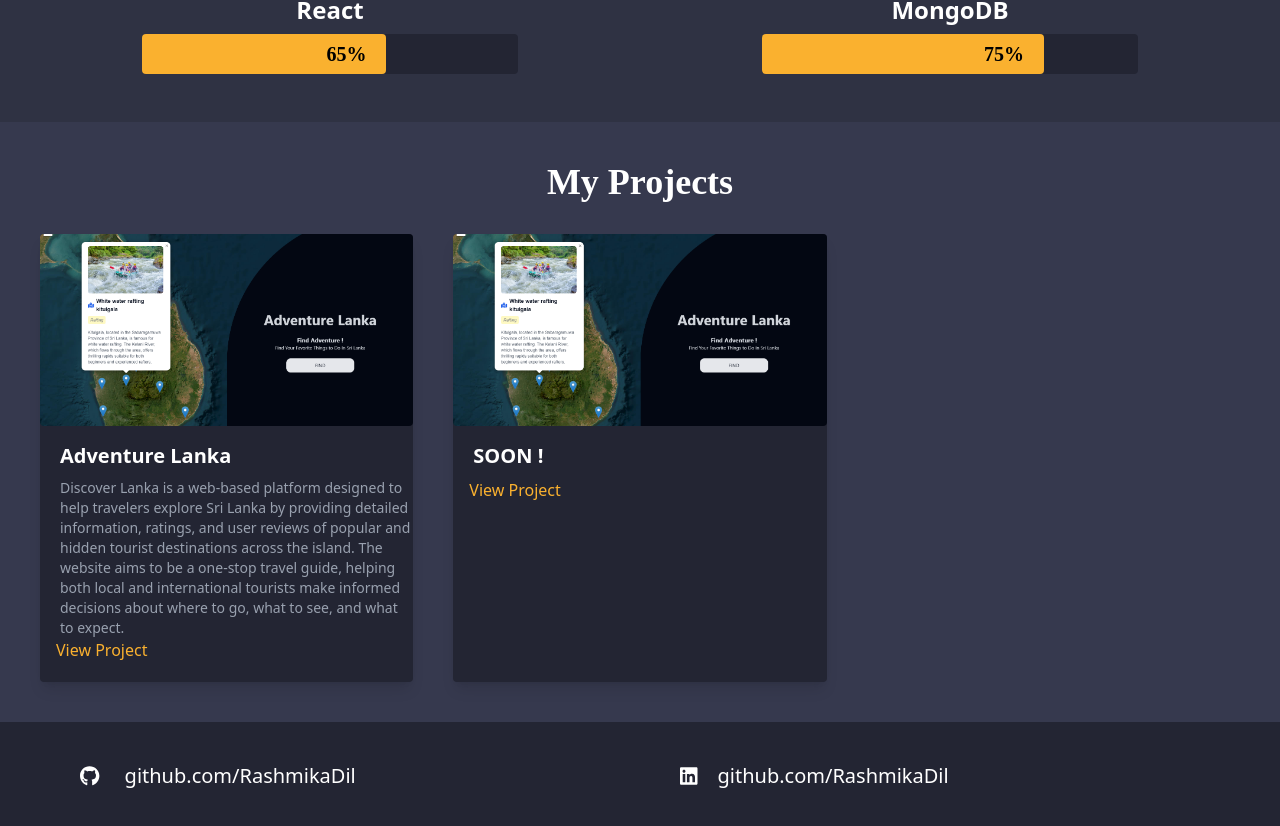
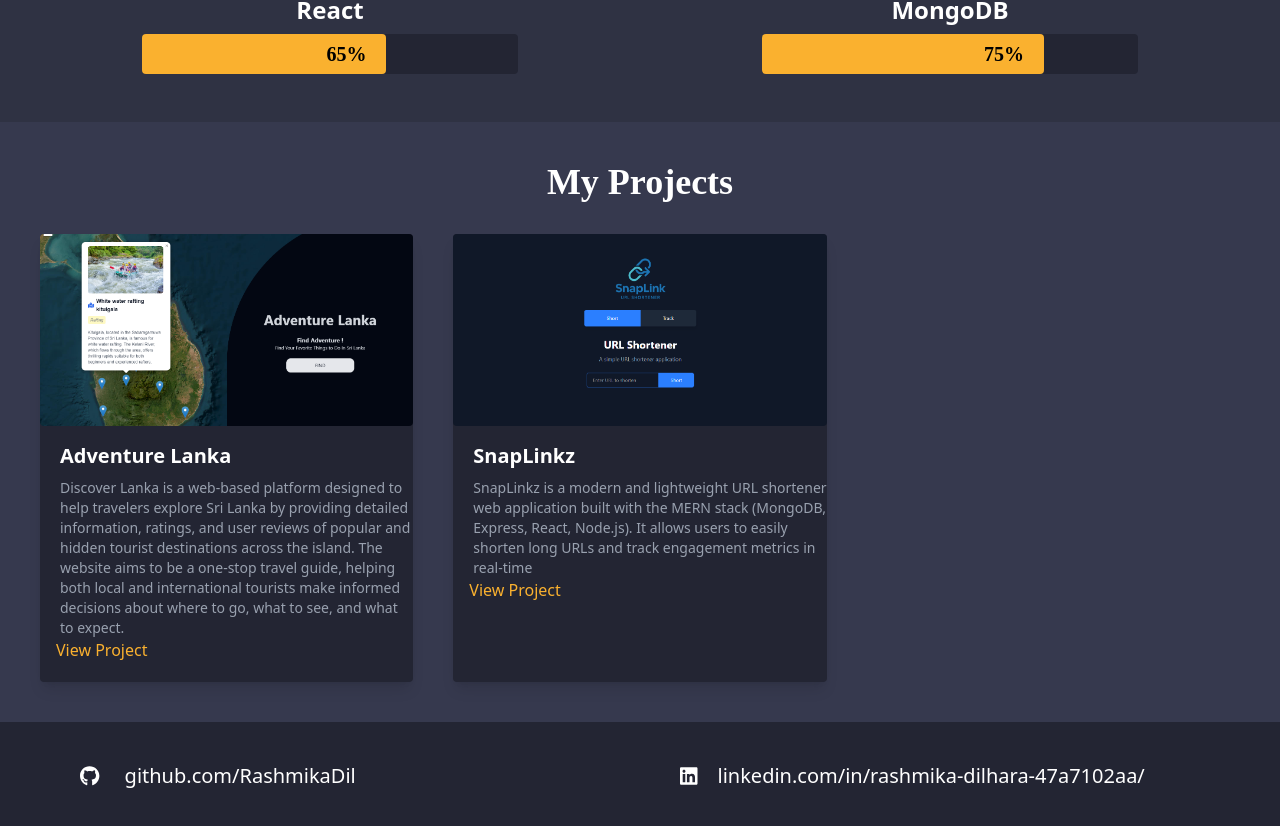
Before and after one commit to RashmikaDil/Dilhara_por, a React (Vite) app: page / in a window 1280 px wide. Shown: the part 1538-2364 px from the top of the page. Built offline with nearby package versions, Linux system fonts and the light colour scheme; a web font is replaced by a local one.

Commit message:
added scroll animation

```diff
--- a/src/App.jsx
+++ b/src/App.jsx
@@ -5,8 +5,27 @@ import About from './components/About'
 import Skills from './components/Skills'
 import Projects from './components/Projects'
 import Footer from './components/Footer'
+import { useRef } from 'react'
 
 function App() {
+
+  const sectionRef1 = useRef(null);
+  const sectionRef2 = useRef(null);
+  const sectionRef3 = useRef(null);
+
+  const handleScroll = (page) =>{
+    if( page==='about'
+    ){
+sectionRef1.current?.scrollIntoView({ behavior: 'smooth' });
+    }else if(page==='skills'){
+      sectionRef2.current?.scrollIntoView({ behavior: 'smooth' });
+    }else if(page==='projects'
+    ){
+      sectionRef3.current?.scrollIntoView({ behavior: 'smooth' });
+    }
+
+
+  }
 
   return (
     <>
@@ -28,10 +47,10 @@ function App() {
 
        <div className='flex  p-10 justify-center h-auto w-full text-text'>
         <ul className='flex gap-5 cursor-pointer transition-all  justify-center  text-lg font-semibold'>
-          <li className='hover:text-special transition-all' >About</li>
-          <li className='hover:text-special transition-all'>Skills</li>
-          <li className='hover:text-special transition-all'>Projects</li>
-          <li className='hover:text-special transition-all'>Contact</li>
+          <li className='hover:text-special transition-all' onClick={() => handleScroll('about')} >About</li>
+          <li className='hover:text-special transition-all' onClick={() => handleScroll('skills')}>Skills</li>
+          <li className='hover:text-special transition-all' onClick={() => handleScroll('projects')}>Projects</li>
+          <li className='hover:text-special transition-all' >Contact</li>
         </ul>
 
 
@@ -49,13 +68,17 @@ function App() {
 
 
     </div>
-
+    <div ref={sectionRef1} >
 <About/>
+</div>
 <div className='w-full md:h-0 h-[800px] bg-secondary '></div>
-
+<div ref={sectionRef2} >
 <Skills/>
+</div>
+<div ref={sectionRef3} >
 <Projects/>
-<Footer></Footer>
+  </div>
+<Footer ></Footer>
 
     </>
   )
--- a/src/components/Footer.jsx
+++ b/src/components/Footer.jsx
@@ -14,7 +14,7 @@ const Footer = () => {
 
 </div>
  <div className="md:col-span-2 col-span-4 pl-10 text-xl text-white">
- <FontAwesomeIcon icon={faLinkedin}/><a className="pl-5" target="_BLANK" href="https://github.com/RashmikaDil" rel="noopener">github.com/RashmikaDil</a>
+ <FontAwesomeIcon icon={faLinkedin}/><a className="pl-5" target="_BLANK" href="linkedin.com/in/rashmika-dilhara-47a7102aa/" rel="noopener">linkedin.com/in/rashmika-dilhara-47a7102aa/</a>
 
 
 </div>
--- a/src/components/Projects.jsx
+++ b/src/components/Projects.jsx
@@ -1,5 +1,6 @@
 import '../App.css'
 import p1 from '../img/p1.PNG'
+import snapLinkz from '../img/snapLinkz.png'
 const Projects = () => {
 
     return (<>
@@ -19,15 +20,16 @@ const Projects = () => {
                 <a href='https://adventurelanaka.netlify.app/' target='_BLANK' rel='' className=" mb-10 mt-4 px-4 py-2 text-special cursor-pointer hover:text-special/95">View Project</a>
             </div>
              <div className="bg-accent p-0 pb-5 rounded-sm shadow-lg hover:shadow-xl scale-100 hover:scale-105 cursor-pointer  transition-all duration-300">
-                <img src={p1} alt="Project 1" className="w-full h-48 object-cover rounded-sm mb-4" />
+                <img src={snapLinkz} alt="Project 1" className="w-full h-48 object-cover rounded-sm mb-4" />
 
-                <h2 className="text-xl font-bold text-text mb-2 pl-5">SOON !</h2>
+                <h2 className="text-xl font-bold text-text mb-2 pl-5">SnapLinkz</h2>
                 <p className="text-gray-400 text-sm pl-5">
 
-
+SnapLinkz is a modern and lightweight URL shortener web application built with the MERN stack (MongoDB, Express,
+React, Node.js). It allows users to easily shorten long URLs and track engagement metrics in real-time
                 </p>
 
-                <a href='#' target='_BLANK' rel='' className=" mb-10 mt-4 px-4 py-2 text-special cursor-pointer hover:text-special/95">View Project</a>
+                <a href='https://snaplinkz.netlify.app/' target='_BLANK' rel='' className=" mb-10 mt-4 px-4 py-2 text-special cursor-pointer hover:text-special/95">View Project</a>
             </div>
 
 
```
Also changed, not shown: src/img/snapLinkz.png (added).
